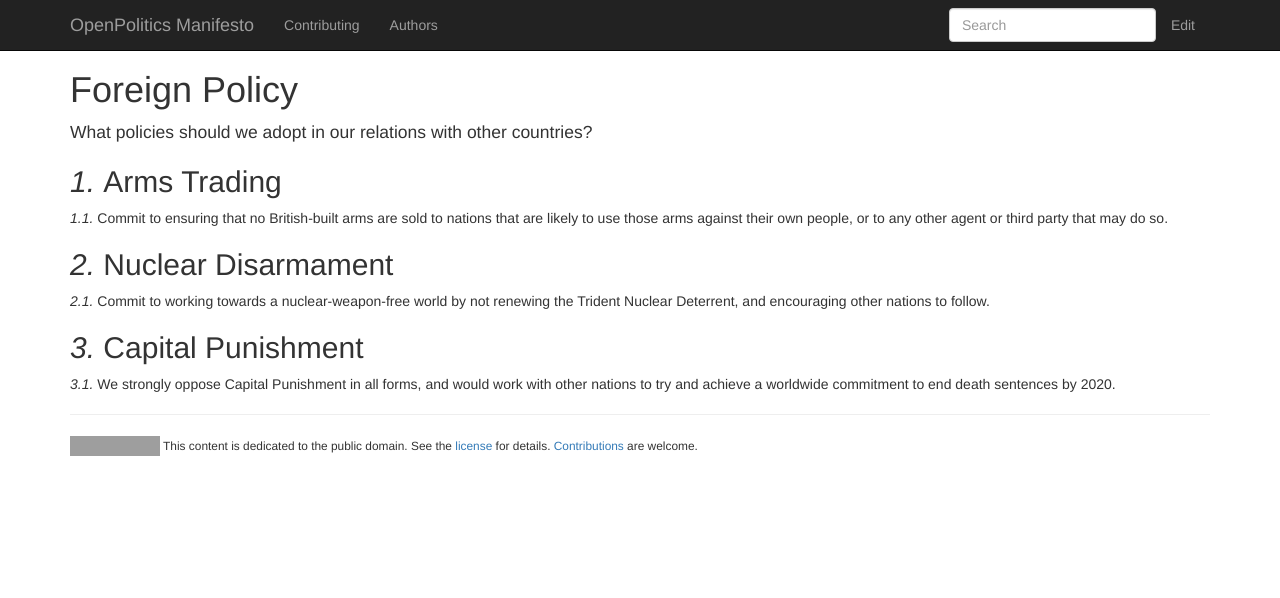
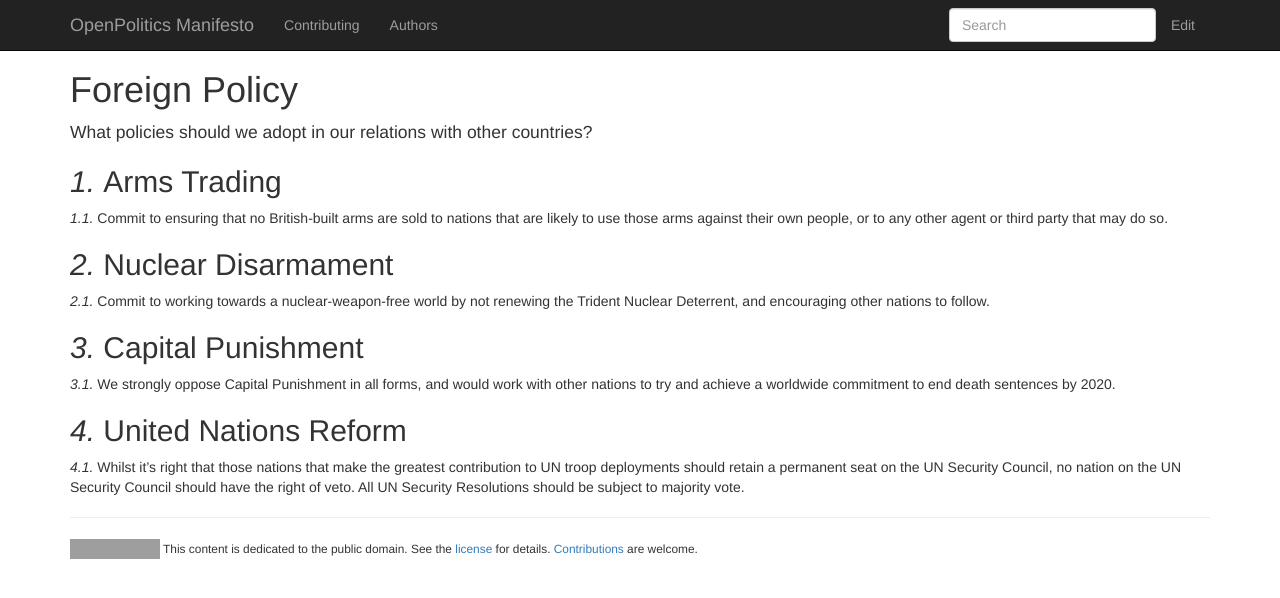
Before and after one commit to openpolitics/manifesto, a Jekyll site: the page built from foreign_policy.md, in a window 1280 px wide. Shown: the top 598 px of the page. Built offline with Jekyll 4.4.1, drawn with Linux system fonts in a browser that asks for light colours; nearby versions of some CDN libraries; grey boxes are pictures that could not be loaded.

Commit message:
Reform of the UN Security Council

```diff
--- a/foreign_policy.md
+++ b/foreign_policy.md
@@ -17,3 +17,7 @@ Commit to working towards a nuclear-weapon-free world by not renewing the Triden
 ## Capital Punishment
 
 We strongly oppose Capital Punishment in all forms, and would work with other nations to try and achieve a worldwide commitment to end death sentences by 2020.
+
+## United Nations Reform
+
+Whilst it's right that those nations that make the greatest contribution to UN troop deployments should retain a permanent seat on the UN Security Council, no nation on the UN Security Council should have the right of veto. All UN Security Resolutions should be subject to majority vote.
```
